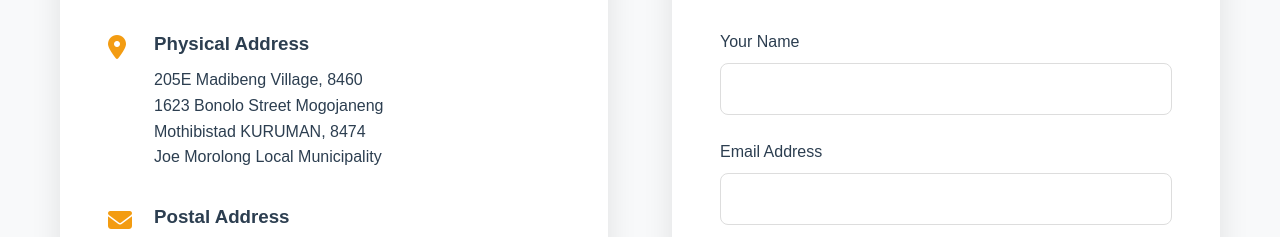
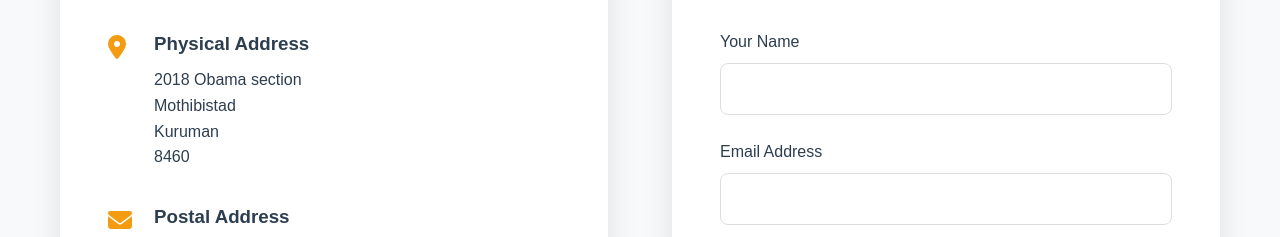
Before and after one commit to KhethoKodes-hub/MokgaboCatering, a plain HTML site: page contact.html in a window 1280 px wide. Shown: the part 503-740 px from the top of the page. Drawn offline with Linux system fonts and the light colour scheme.

Commit message:
added correct address

```diff
--- a/contact.html
+++ b/contact.html
@@ -406,10 +406,10 @@
                     </div>
                     <div class="contact-details">
                         <h3>Physical Address</h3>
-                        <p>205E Madibeng Village, 8460<br>
-                        1623 Bonolo Street Mogojaneng<br>
-                        Mothibistad KURUMAN, 8474<br>
-                        Joe Morolong Local Municipality</p>
+                        <p>2018 Obama section<br>
+                        Mothibistad <br>
+                         Kuruman<br>
+                        8460</p>
                     </div>
                 </div>
 
@@ -558,7 +558,7 @@
                 </div>
                 <div class="footer-column">
                     <h3>Contact Information</h3>
-                    <p><i class="fas fa-map-marker-alt"></i> 205E Madibeng Village, Kuruman, 8460</p>
+                    <p><i class="fas fa-map-marker-alt"></i>2018 Obama section Mothibistad Kuruman 8460</p>
                     <p><i class="fas fa-phone"></i> 073 031 0602 / 072 514 2649</p>
                     <p><i class="fas fa-envelope"></i> misisievacious@gmail.com</p>
                 </div>
```
Also changed, not shown: about.html (+1 -1 lines), index.html (+4 -4 lines), services.html (+1 -1 lines), 1 other file.
